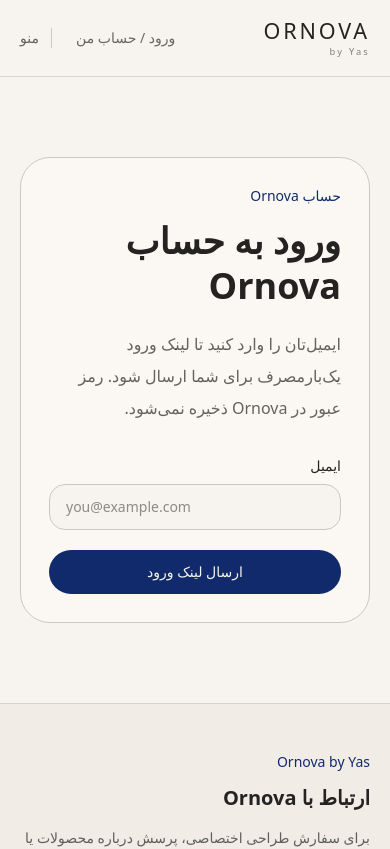
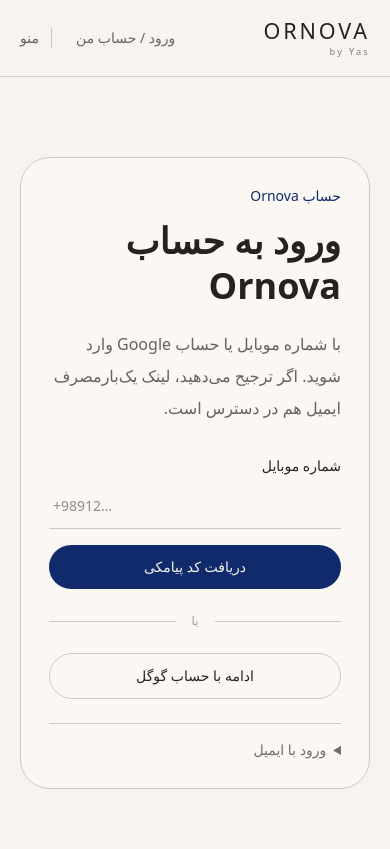
Before and after one commit to yasyhbz-ornova/ornova, a Next.js app: page /login in a window 390 px wide. Shown: the top 849 px of the page. Built offline with nearby package versions, Linux system fonts and the light colour scheme; no server answers.

Commit message:
feat: add phone and google sign-in paths

```diff
--- a/app/login/page.tsx
+++ b/app/login/page.tsx
@@ -11,7 +11,7 @@ export default function LoginPage() {
       <div className="rounded-[30px] border border-silver bg-ivory-soft p-7 md:p-10">
         <p className="text-sm text-sapphire">حساب Ornova</p>
         <h1 className="mt-3 text-4xl font-semibold leading-tight text-graphite">ورود به حساب Ornova</h1>
-        <p className="mt-5 text-base leading-8 text-graphite/70">ایمیل‌تان را وارد کنید تا لینک ورود یک‌بارمصرف برای شما ارسال شود. رمز عبور در Ornova ذخیره نمی‌شود.</p>
+        <p className="mt-5 text-base leading-8 text-graphite/70">با شماره موبایل یا حساب Google وارد شوید. اگر ترجیح می‌دهید، لینک یک‌بارمصرف ایمیل هم در دسترس است.</p>
         <MagicLinkForm />
       </div>
     </div>
--- a/components/auth/MagicLinkForm.tsx
+++ b/components/auth/MagicLinkForm.tsx
@@ -1,13 +1,31 @@
 "use client";
 
 import { FormEvent, useState } from "react";
+import { useRouter } from "next/navigation";
 import { createSupabaseBrowserClient } from "@/lib/supabase/client";
 
+function normalizePhoneNumber(value: string) {
+  const latinDigits = value.replace(/[۰-۹٠-٩]/g, (digit) => String("۰۱۲۳۴۵۶۷۸۹٠١٢٣٤٥٦٧٨٩".indexOf(digit) % 10));
+  const compact = latinDigits.replace(/[\s()-]/g, "");
+  if (compact.startsWith("09") && compact.length === 11) return `+98${compact.slice(1)}`;
+  if (compact.startsWith("9") && compact.length === 10) return `+98${compact}`;
+  return compact;
+}
+
 export function MagicLinkForm() {
+  const router = useRouter();
   const [email, setEmail] = useState("");
+  const [phone, setPhone] = useState("");
+  const [phoneOtp, setPhoneOtp] = useState("");
+  const [awaitingPhoneOtp, setAwaitingPhoneOtp] = useState(false);
   const [message, setMessage] = useState<string | null>(null);
   const [error, setError] = useState<string | null>(null);
   const [loading, setLoading] = useState(false);
+
+  function callbackUrl() {
+    const siteUrl = process.env.NEXT_PUBLIC_SITE_URL || window.location.origin;
+    return new URL("/auth/callback?next=/account", siteUrl).toString();
+  }
 
   async function handleSubmit(event: FormEvent<HTMLFormElement>) {
     event.preventDefault();
@@ -19,7 +37,7 @@ export function MagicLinkForm() {
       const supabase = createSupabaseBrowserClient();
       const { error: authError } = await supabase.auth.signInWithOtp({
         email,
-        options: { emailRedirectTo: `${window.location.origin}/auth/callback?next=/account` },
+        options: { emailRedirectTo: callbackUrl() },
       });
       if (authError) throw authError;
       setMessage("لینک ورود برای شما ارسال شد. صندوق ورودی و پوشه spam را بررسی کنید.");
@@ -30,12 +48,100 @@ export function MagicLinkForm() {
     }
   }
 
+  async function handlePhoneSubmit(event: FormEvent<HTMLFormElement>) {
+    event.preventDefault();
+    setLoading(true);
+    setMessage(null);
+    setError(null);
+
+    try {
+      const normalizedPhone = normalizePhoneNumber(phone);
+      if (!/^\+[1-9]\d{7,14}$/.test(normalizedPhone)) {
+        setError("شماره را با پیش‌شماره کشور وارد کنید؛ برای ایران می‌توانید از +98 یا 09 شروع کنید.");
+        return;
+      }
+      const supabase = createSupabaseBrowserClient();
+      const { error: authError } = await supabase.auth.signInWithOtp({
+        phone: normalizedPhone,
+        options: { shouldCreateUser: true },
+      });
+      if (authError) throw authError;
+      setPhone(normalizedPhone);
+      setAwaitingPhoneOtp(true);
+      setMessage("کد یک‌بارمصرف پیامکی برای شما ارسال شد.");
+    } catch {
+      setError("ورود پیامکی در حال حاضر در دسترس نیست. شماره را با پیش‌شماره کشور وارد کنید یا از ورود با ایمیل استفاده کنید.");
+    } finally {
+      setLoading(false);
+    }
+  }
+
+  async function handlePhoneOtpSubmit(event: FormEvent<HTMLFormElement>) {
+    event.preventDefault();
+    setLoading(true);
+    setMessage(null);
+    setError(null);
+
+    try {
+      const supabase = createSupabaseBrowserClient();
+      const { error: authError } = await supabase.auth.verifyOtp({
+        phone,
+        token: phoneOtp,
+        type: "sms",
+      });
+      if (authError) throw authError;
+      router.push("/account");
+    } catch {
+      setError("کد واردشده معتبر نیست یا زمان آن گذشته است. دوباره بررسی کنید یا کد تازه بگیرید.");
+    } finally {
+      setLoading(false);
+    }
+  }
+
+  async function handleGoogleSignIn() {
+    setLoading(true);
+    setMessage(null);
+    setError(null);
+
+    try {
+      const supabase = createSupabaseBrowserClient();
+      const { error: authError } = await supabase.auth.signInWithOAuth({
+        provider: "google",
+        options: { redirectTo: callbackUrl() },
+      });
+      if (authError) throw authError;
+    } catch {
+      setError("ورود با حساب گوگل هنوز در تنظیمات Ornova فعال نشده است.");
+      setLoading(false);
+    }
+  }
+
   return (
-    <form onSubmit={handleSubmit} className="mt-8 grid gap-5">
-      <label className="grid gap-2 text-sm text-graphite"><span>ایمیل</span><input required type="email" dir="ltr" value={email} onChange={(event) => setEmail(event.target.value)} className="rounded-[16px] border border-silver bg-ivory px-4 py-3 text-left outline-none focus:border-sapphire" placeholder="you@example.com" /></label>
-      <button type="submit" disabled={loading} className="rounded-full bg-sapphire px-6 py-3 text-sm font-medium text-ivory disabled:cursor-not-allowed disabled:opacity-60">{loading ? "در حال آماده‌سازی…" : "ارسال لینک ورود"}</button>
+    <div className="mt-8 grid gap-6">
+      {awaitingPhoneOtp ? <form onSubmit={handlePhoneOtpSubmit} className="grid gap-4">
+        <p className="text-sm leading-7 text-graphite/65">کد ارسال‌شده به شماره‌ی <bdi dir="ltr">{phone}</bdi> را وارد کنید.</p>
+        <label className="grid gap-2 text-sm text-graphite"><span>کد یک‌بارمصرف</span><input required type="text" inputMode="numeric" autoComplete="one-time-code" dir="ltr" value={phoneOtp} onChange={(event) => setPhoneOtp(event.target.value.replace(/\D/g, "").slice(0, 8))} className="border-b border-silver bg-transparent px-1 py-3 text-left tracking-[0.35em] outline-none focus:border-sapphire" /></label>
+        <button type="submit" disabled={loading} className="rounded-full bg-sapphire px-6 py-3 text-sm font-medium text-ivory disabled:cursor-not-allowed disabled:opacity-60">{loading ? "در حال بررسی…" : "تأیید و ورود"}</button>
+        <button type="button" onClick={() => { setAwaitingPhoneOtp(false); setPhoneOtp(""); setMessage(null); }} className="w-fit text-xs text-graphite/55 underline underline-offset-4">تغییر شماره موبایل</button>
+      </form> : <form onSubmit={handlePhoneSubmit} className="grid gap-4">
+        <label className="grid gap-2 text-sm text-graphite"><span>شماره موبایل</span><input required type="tel" inputMode="tel" autoComplete="tel" dir="ltr" value={phone} onChange={(event) => setPhone(event.target.value)} className="border-b border-silver bg-transparent px-1 py-3 text-left outline-none focus:border-sapphire" placeholder="+98912…" /></label>
+        <button type="submit" disabled={loading} className="rounded-full bg-sapphire px-6 py-3 text-sm font-medium text-ivory disabled:cursor-not-allowed disabled:opacity-60">{loading ? "در حال آماده‌سازی…" : "دریافت کد پیامکی"}</button>
+      </form>}
+
+      <div className="flex items-center gap-4 text-xs text-graphite/40" aria-hidden="true"><span className="h-px flex-1 bg-silver" /><span>یا</span><span className="h-px flex-1 bg-silver" /></div>
+
+      <button type="button" onClick={handleGoogleSignIn} disabled={loading} className="rounded-full border border-silver px-6 py-3 text-sm text-graphite transition-colors hover:border-sapphire hover:text-sapphire disabled:opacity-60">ادامه با حساب گوگل</button>
+
+      <details className="border-t border-silver pt-4">
+        <summary className="cursor-pointer text-sm text-graphite/65">ورود با ایمیل</summary>
+        <form onSubmit={handleSubmit} className="mt-4 grid gap-4">
+          <label className="grid gap-2 text-sm text-graphite"><span>ایمیل</span><input required type="email" dir="ltr" value={email} onChange={(event) => setEmail(event.target.value)} className="border-b border-silver bg-transparent px-1 py-3 text-left outline-none focus:border-sapphire" placeholder="you@example.com" /></label>
+          <button type="submit" disabled={loading} className="w-fit text-sm text-sapphire underline underline-offset-4 disabled:opacity-60">ارسال لینک یک‌بارمصرف</button>
+        </form>
+      </details>
+
       {message && <p role="status" className="text-sm leading-7 text-sapphire">{message}</p>}
       {error && <p role="alert" className="text-sm leading-7 text-graphite/70">{error}</p>}
-    </form>
+    </div>
   );
 }
```
Also changed, not shown: 3 other files (tests, documents, lock files or other folders).
